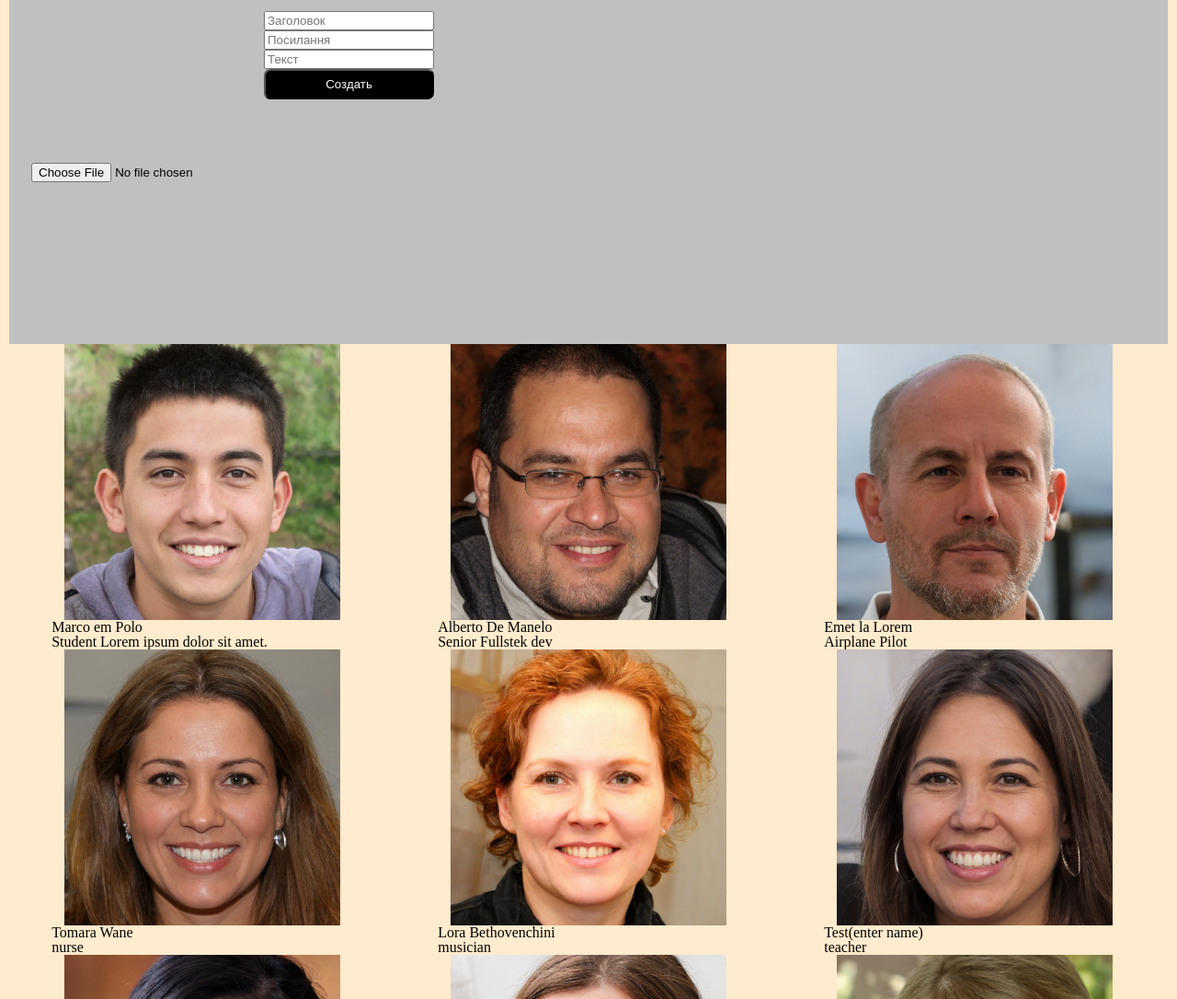
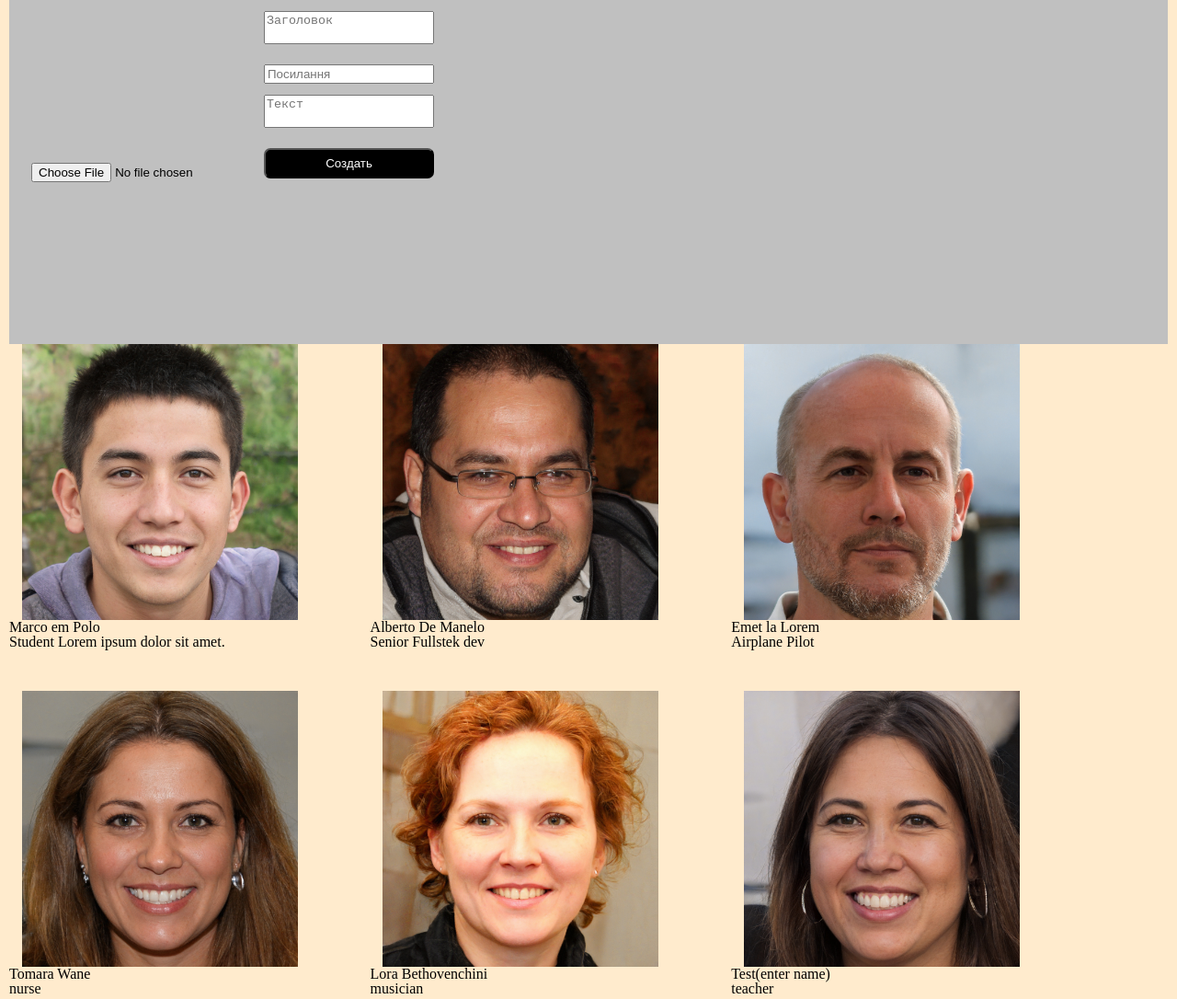
Before and after one commit to IShowStyles/Constructor, a plain HTML site: page index.html in a window 1280 px wide. Shown: the top 1086 px of the page at 92% size. Drawn offline with Linux system fonts and the light colour scheme.

Commit message:
fixed creating posts

```diff
--- a/index.html
+++ b/index.html
@@ -11,13 +11,13 @@
 <div class="container">
     <form action="/" id="create-post" class="create-post">
         <div class="image-wrap">
-            <input type="file" id="load-image" required>
+            <input type="file" id="load-image" accept="image/*" required>
             <img id="post-image" src="#" alt="Post image">
         </div>
         <div class="description-input">
-            <input id="post-title" type="text" class="title" placeholder="Заголовок" maxlength="20" required>
+            <textarea id="post-title" type="text" class="title Req" placeholder="Заголовок" maxlength="20" required></textarea>
             <input id="post-url" type="text" class="url" placeholder="Посилання" required>
-            <input name="post-text" id="post-text" maxlength="250" class="text" placeholder="Текст" required>
+            <textarea name="post-text" id="post-text" maxlength="250" class="text Req" placeholder="Текст" required></textarea>
             <input class="submit" type="submit" value="Создать">
         </div>
     </form>
--- a/main.js
+++ b/main.js
@@ -13,94 +13,106 @@ const loadMoreBtn = document.getElementById('load-more');
 
 //block`s()
 let countVisiblePosts = 11;
-const posts = [
-    {
-        "image": "/images/avatar-1.jpg",
-        "title": "Marco em Polo",
-        "text": "Student Lorem ipsum dolor sit amet.",
-        "url": "https://fr.wikipedia.org/wiki/Wikip%C3%A9dia:Accueil_principal"
-    },
-    {
-        "image": "/images/avatar-2.jpg",
-        "title": "Alberto De Manelo",
-        "text": "Senior Fullstek dev",
-        "url": "https://parceljs.org/features/development/"
-    },
-    {
-        "image": "/images/avatar-3.jpg",
-        "title": "Emet la Lorem",
-        "text": "Airplane Pilot",
-        "url": "https://ru.wikipedia.org/wiki/Boeing"
-    },
-    {
-        "image": "/images/avatar-5.jpg",
-        "title": "Tomara Wane",
-        "text": "nurse",
-        "url": "https://index.minfin.com.ua/reference/coronavirus/geography/"
-    },
-    {
-        "image": "/images/avatar-4.jpg",
-        "title": "Lora Bethovenchini",
-        "text": "musician",
-        "url": "https://www.olx.ua/d/hobbi-otdyh-i-sport/muzykalnye-instrumenty/q-%D0%B0%D0%BA%D0%BA%D0%BE%D1%80%D0%B4%D0%B5%D0%BE%D0%BD/"
-    },
-    {
-        "image": "/images/avatar-6.jpg",
-        "title": "Test(enter name)",
-        "text": "teacher",
-        "url": "https://www.olx.ua/d/hobbi-otdyh-i-sport/muzykalnye-instrumenty/q-%D0%B0%D0%BA%D0%BA%D0%BE%D1%80%D0%B4%D0%B5%D0%BE%D0%BD/"
-    },
-    {
-        "image": "/images/avatar-7.jpg",
-        "title": "Test(enter name)",
-        "text": "Music Producer",
-        "url": "https://www.olx.ua/d/hobbi-otdyh-i-sport/muzykalnye-instrumenty/q-%D0%B0%D0%BA%D0%BA%D0%BE%D1%80%D0%B4%D0%B5%D0%BE%D0%BD/"
-    },
-    {
-        "image": "/images/avatar-8.jpg",
-        "title": "Test(enter name)",
-        "text": "Finance Manager",
-        "url": "https://www.olx.ua/d/hobbi-otdyh-i-sport/muzykalnye-instrumenty/q-%D0%B0%D0%BA%D0%BA%D0%BE%D1%80%D0%B4%D0%B5%D0%BE%D0%BD/"
-    },
-    {
-        "image": "/images/avatar-9.jpg",
-        "title": "Test(enter name)",
-        "text": "Student Lorem ipsum dolor sit amet.",
-        "url": "https://www.olx.ua/d/hobbi-otdyh-i-sport/muzykalnye-instrumenty/q-%D0%B0%D0%BA%D0%BA%D0%BE%D1%80%D0%B4%D0%B5%D0%BE%D0%BD/"
-    },
-    {
-        "image": "/images/avatar-10.jpg",
-        "title": "Test(enter name)",
-        "text": "Shop-assistant",
-        "url": "https://www.olx.ua/d/hobbi-otdyh-i-sport/muzykalnye-instrumenty/q-%D0%B0%D0%BA%D0%BA%D0%BE%D1%80%D0%B4%D0%B5%D0%BE%D0%BD/"
-    },
-    {
-        "image": "/images/avatar-11.jpg",
-        "title": "Test(enter name)",
-        "text": "Professional Sportsman",
-        "url": "https://www.olx.ua/d/hobbi-otdyh-i-sport/muzykalnye-instrumenty/q-%D0%B0%D0%BA%D0%BA%D0%BE%D1%80%D0%B4%D0%B5%D0%BE%D0%BD/"
-    },
-    {
-        "image": "/images/avatar-12.jpg",
-        "title": "Test(enter name)",
-        "text": "Finance Manager",
-        "url": "https://www.olx.ua/d/hobbi-otdyh-i-sport/muzykalnye-instrumenty/q-%D0%B0%D0%BA%D0%BA%D0%BE%D1%80%D0%B4%D0%B5%D0%BE%D0%BD/"
-    },
-    {
-        "image": "/images/avatar-14.jpg",
-        "title": "Alex",
-        "text": "Junior Frond-end Developer",
-        "url": "https://t.me/zholudev111"
-    },
-    {
-        "image": "/images/avatar-13.jpg",
-        "title": "Alex",
-        "text": "Junior Sandwich Developer",
-        "url": "https://www.olx.ua/d/hobbi-otdyh-i-sport/muzykalnye-instrumenty/q-%D0%B0%D0%BA%D0%BA%D0%BE%D1%80%D0%B4%D0%B5%D0%BE%D0%BD/"
-    }
+const postsCol = [
+
+    [
+        "/images/avatar-1.jpg",
+        "Marco em Polo",
+        "Student Lorem ipsum dolor sit amet.",
+        "https://fr.wikipedia.org/wiki/Wikip%C3%A9dia:Accueil_principal"
+    ],
 
 
+    ["/images/avatar-2.jpg",
+        "Alberto De Manelo",
+        "Senior Fullstek dev",
+        "https://parceljs.org/features/development/"
+    ],
+
+
+    [
+        "/images/avatar-3.jpg",
+        "Emet la Lorem",
+        "Airplane Pilot",
+        "https://ru.wikipedia.org/wiki/Boeing"
+    ],
+
+    [
+        "/images/avatar-5.jpg",
+        "Tomara Wane",
+        "nurse",
+        "https://index.minfin.com.ua/reference/coronavirus/geography/"
+    ],
+    [
+        "/images/avatar-4.jpg",
+        "Lora Bethovenchini",
+        "musician",
+        "https://www.olx.ua/d/hobbi-otdyh-i-sport/muzykalnye-instrumenty/q-%D0%B0%D0%BA%D0%BA%D0%BE%D1%80%D0%B4%D0%B5%D0%BE%D0%BD/"
+    ],
+    [
+        "/images/avatar-6.jpg",
+        "Test(enter name)",
+        "teacher",
+        "https://www.olx.ua/d/hobbi-otdyh-i-sport/muzykalnye-instrumenty/q-%D0%B0%D0%BA%D0%BA%D0%BE%D1%80%D0%B4%D0%B5%D0%BE%D0%BD/"
+    ],
+    [
+
+        "/images/avatar-7.jpg",
+        "Test(enter name)",
+        "Music Producer",
+        "https://www.olx.ua/d/hobbi-otdyh-i-sport/muzykalnye-instrumenty/q-%D0%B0%D0%BA%D0%BA%D0%BE%D1%80%D0%B4%D0%B5%D0%BE%D0%BD/"
+
+    ],
+    [
+
+        "/images/avatar-8.jpg",
+        "Test(enter name)",
+        "Finance Manager",
+        "https://www.olx.ua/d/hobbi-otdyh-i-sport/muzykalnye-instrumenty/q-%D0%B0%D0%BA%D0%BA%D0%BE%D1%80%D0%B4%D0%B5%D0%BE%D0%BD/"
+
+    ],
+
+    [
+        "/images/avatar-9.jpg",
+        "Test(enter name)",
+        "Student Lorem ipsum dolor sit amet.",
+        "https://www.olx.ua/d/hobbi-otdyh-i-sport/muzykalnye-instrumenty/q-%D0%B0%D0%BA%D0%BA%D0%BE%D1%80%D0%B4%D0%B5%D0%BE%D0%BD/"
+    ],
+
+    [
+        "/images/avatar-10.jpg",
+        "Test(enter name)",
+        "Shop-assistant",
+        "https://www.olx.ua/d/hobbi-otdyh-i-sport/muzykalnye-instrumenty/q-%D0%B0%D0%BA%D0%BA%D0%BE%D1%80%D0%B4%D0%B5%D0%BE%D0%BD/"
+    ],
+
+    [
+        "/images/avatar-11.jpg",
+        "Test(enter name)",
+        "Professional Sportsman",
+        "https://www.olx.ua/d/hobbi-otdyh-i-sport/muzykalnye-instrumenty/q-%D0%B0%D0%BA%D0%BA%D0%BE%D1%80%D0%B4%D0%B5%D0%BE%D0%BD/"
+    ],
+
+    [   "/images/avatar-12.jpg",
+        "Test(enter name)",
+        "Finance Manager",
+        "https://www.olx.ua/d/hobbi-otdyh-i-sport/muzykalnye-instrumenty/q-%D0%B0%D0%BA%D0%BA%D0%BE%D1%80%D0%B4%D0%B5%D0%BE%D0%BD/"
+    ],
+
+    [   "/images/avatar-14.jpg",
+        "Alex",
+        "Junior Frond-end Developer",
+        "https://t.me/zholudev111"
+    ],
+
+    [   "/images/avatar-13.jpg",
+        "Alex",
+        "Junior Sandwich Developer",
+        "https://www.olx.ua/d/hobbi-otdyh-i-sport/muzykalnye-instrumenty/q-%D0%B0%D0%BA%D0%BA%D0%BE%D1%80%D0%B4%D0%B5%D0%BE%D0%BD/"
+    ],
 ];
+
+
 
 function isFileImage(file) {
     return file && file['type'].split('/')[0] === 'image';
@@ -111,7 +123,25 @@ const regexps = {
 }
 
 
-const createPost = (postURL, imageURL, title, text) => {
+const createPost = (arrTmp) => {
+
+    let postURL = '';
+    let imageURL = '';
+    let title = '';
+    let text = '';
+
+    for (let i = 0; i < arrTmp.length - 1; i++) {
+        postURL = arrTmp[3]
+        imageURL = arrTmp[0]
+        title = arrTmp[1]
+        text = arrTmp[2]
+    }
+
+    console.log(postURL)
+    console.log(imageURL)
+    console.log(title)
+    console.log(text)
+
     return `
     <div class="post">
       <a href="${postURL}" class="post-wrapper">
@@ -124,72 +154,127 @@ const createPost = (postURL, imageURL, title, text) => {
 }
 
 
-const addPost = () => {
-    const newPost = {
-        image: image.src,
-        title: title.value,
-        text: text.value,
-        url: url.value
-    }
-    posts.push(newPost);
+ const addPost = () => {
+
+     let newPost = []
+
+
+    let imgTmp = image.src;
+    let titleTmp = title.value;
+    let textTmp = text.value;
+    let urlTmp = url.value;
+
+     newPost.push(imgTmp)
+     newPost.push(titleTmp)
+     newPost.push(textTmp)
+     newPost.push(urlTmp)
+
+
+
+
+
+
+    console.log(newPost,"new post")
+
+    postsCol.push(newPost);
+
     form.reset();
     image.style.display = 'none';
 }
 
 
 
+
 const renderPosts = () => {
+
+
+
+
     preloader.style.display = 'block';
 
     listPosts.innerHTML = '';
-    if (countVisiblePosts > posts.length) {
-        countVisiblePosts = posts.length;
+
+    if (countVisiblePosts > postsCol.length) {
+        countVisiblePosts = postsCol.length;
         loadMoreBtn.style.display = 'none';
     }
+
     if (loadMoreBtn.style.display === 'none') {
-        countVisiblePosts = posts.length;
+        countVisiblePosts = postsCol.length;
     }
-    for (let i = 0; i < countVisiblePosts; i++) {
-        const {image, title, text, url} = posts[i];
-        listPosts.innerHTML += createPost(url, image, title, text);
+
+
+
+    if(countVisiblePosts === 11){
+        for (let i = 0; i < countVisiblePosts; i++) {
+            const item = postsCol[i]
+            listPosts.innerHTML += createPost(item);
+        }
+    }else{
+
+        for (let i = 0; i < countVisiblePosts; i++) {
+            const item = postsCol[i]
+            listPosts.innerHTML += createPost(item);
+        }
+
     }
+
+
+    console.log(postsCol.length)
 
     const lastImageInList = listPosts.children[listPosts.childElementCount - 1].children[0].children[0];
     lastImageInList.onload = () => {
         preloader.style.display = 'none';
     }
+
+    console.log(postsCol.length)
+    console.log(postsCol)
 }
 
-const  textFields = ()=>{
+const textFields = () => {
 
     let max_chars = 250;
 
-    if(text.value.length > max_chars) {
+    if (text.value.length > max_chars) {
         this.value = this.value.substring(0, max_chars);
     }
 
 }
 
-const titleFields = (title) =>{
+const titleFields = (title) => {
 
-    title.oninput = (title)=>{
-        title.value = title.value.substring(0,20);
+    title.oninput = (title) => {
+        title.value = title.value.substring(0, 20);
     }
 }
 
 const validateFields = () => {
     if (!isFileImage(loadImageInput.files[0])) {
-        message.textContent = 'Файл должен быть картинкой!';
+        message.innerHTML += `<p>Файл должен быть картинкой!</p><br/>`;
         return false;
     }
+
+    if (text.value.length === 0) {
+        message.innerHTML += `<p>Пожалуйста, введите Ваше имя!</p><br/>`;
+        return false
+    }
+
+    if (title.value.length === 0) {
+        message.innerHTML += `<p>Пожалуйста, введите Свою Профессию!</p><br/>`
+        return false
+    }
+
     if (!regexps.cyrillic.test(title.value)) {
-        message.textContent = '\nЗаголовок должен иметь только кириллические символы!';
+        message.innerHTML += `<p>Заголовок должен иметь только кириллические символы!</p><br/>`;
         return false;
     }
+
     if (!regexps.cyrillic.test(text.value)) {
-        message.textContent = '\nТекст должен иметь только кириллические символы!';
+        message.innerHTML += `<p>Текст должен иметь только кириллические символы!</p><br/>`;
         return false;
     }
+
+
 
 
 
@@ -198,7 +283,6 @@ const validateFields = () => {
 
     return true;
 }
-
 
 
 loadImageInput.onchange = () => {
@@ -213,6 +297,7 @@ loadImageInput.onchange = () => {
 loadMoreBtn.onclick = () => {
     countVisiblePosts += 10;
     renderPosts();
+    console.log(postsCol.length)
 }
 
 window.onload = () => {
@@ -225,14 +310,3 @@ form.onsubmit = e => {
     isValid ? addPost() : null;
     renderPosts();
 }
-
-
-const textLength = document.querySelector('#value');
-
-text.oninput = () =>{
-
-   let symbols =  0;
-   symbols++;
-   console.log(symbols)
-
-}
--- a/style.css
+++ b/style.css
@@ -67,6 +67,11 @@ body {
     background-color: blanchedalmond;
 }
 
+textarea{
+    resize: none;
+    margin-bottom: 22px;
+}
+
 .preloader {
     display: none;
     position: fixed;
@@ -90,6 +95,10 @@ body {
     color: #fff;
     border-radius: 7px;
     cursor: pointer;
+}
+
+#post-url{
+    margin-bottom: 12px;
 }
 
 #create-post {
@@ -138,8 +147,17 @@ body {
 
 .posts-inner {
     display: flex;
-    justify-content: space-around;
+    justify-content: left;
     flex-wrap: wrap;
+}
+
+.posts-inner > div{
+
+    margin-bottom: 45px;
+}
+
+.posts-inner > div:not(:nth-child(3n)){
+    margin-right: 65px;
 }
 
 #load-more {
```
